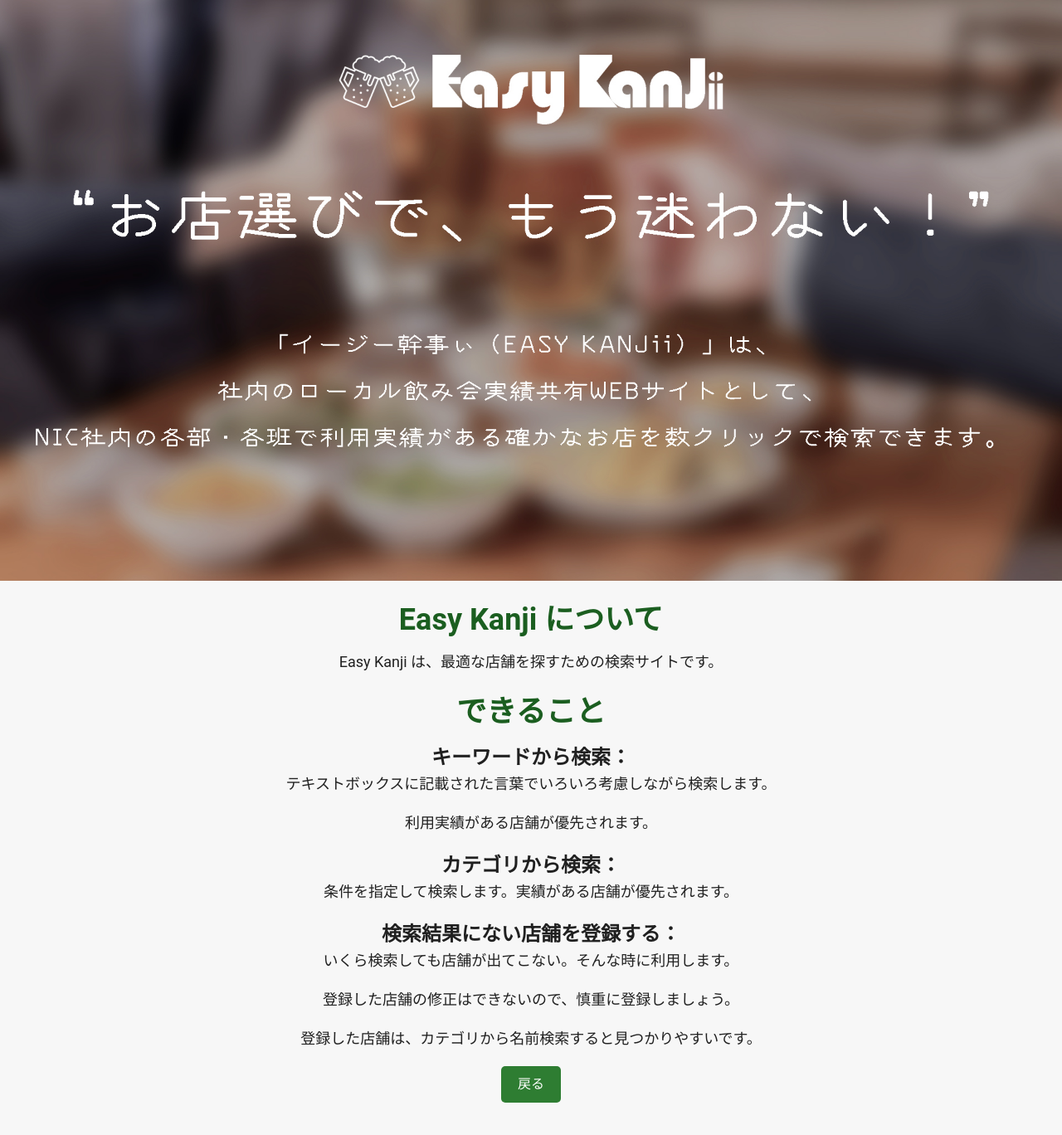
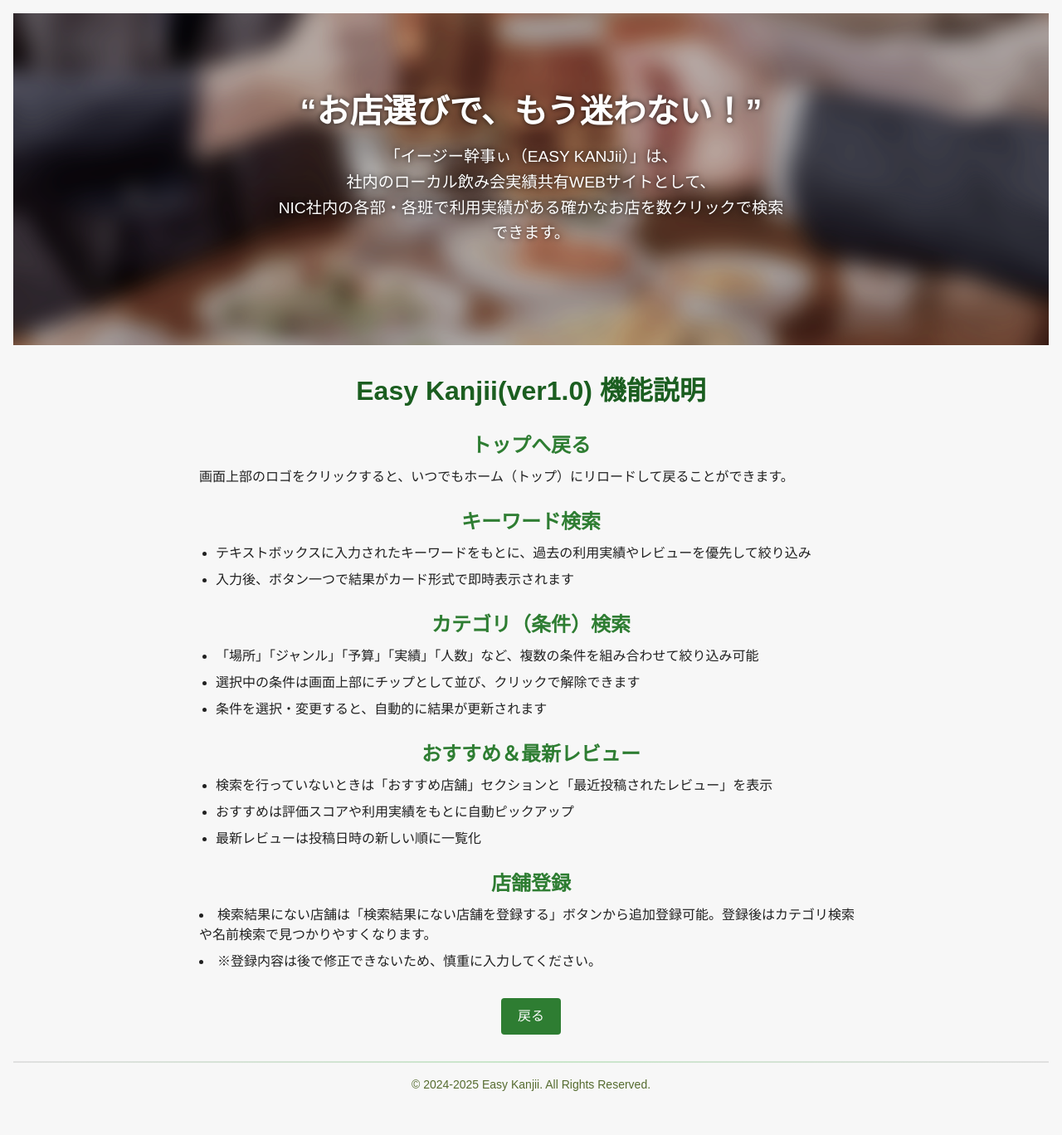
Before and after one commit to NexusCraftLab-TeamB/easy-kanji, a Vue app: page /about in a window 1280 px wide. Shown: the top 1368 px of the page at 83% size. Built offline with nearby package versions, Linux system fonts and the light colour scheme.

Commit message:
aboutus修正

```diff
--- a/src/App.vue
+++ b/src/App.vue
@@ -114,7 +114,7 @@ footer {
 
 .scroll-to-top {
   position: fixed;
-  bottom: 30px;
+  bottom: 80px;
   right: 30px;
   z-index: 1000;
   border-radius: 50%;
--- a/src/views/aboutUs.vue
+++ b/src/views/aboutUs.vue
@@ -1,86 +1,217 @@
 <template>
-  <div class="about-container">
-    <!-- ✅ 画像を上部に表示 -->
-    <img src="@/assets/AboutUs.jpg" alt="About Easy Kanji" class="about-image">
+  <div class="home-overview-container">
+    <!-- Hero image or illustration -->
+    <div class="hero-image-container">
+      <img src="@/assets/AboutUs.png" alt="Easy Kanji Home Overview" class="hero-image" />
+      <div class="overlay-text">
+        <p>
+          <span class="highlight-text">“お店選びで、もう迷わない！”</span>
+          「イージー幹事ぃ（EASY KANJii）」は、<br>
+          社内のローカル飲み会実績共有WEBサイトとして、<br>
+          NIC社内の各部・各班で利用実績がある確かなお店を数クリックで検索できます。
+        </p>
+      </div>
+    </div>
 
-    <!-- ✅ 画像の下にコンテンツを配置 -->
-    <div class="text-content">
-      <h1>Easy Kanji について</h1>
-      <p>Easy Kanji は、最適な店舗を探すための検索サイトです。</p>
-      <h1>できること</h1>
-      <h2>キーワードから検索：</h2>
-      <p>テキストボックスに記載された言葉でいろいろ考慮しながら検索します。</p>
-      <p>利用実績がある店舗が優先されます。</p>
+    <div class="overview-content">
+      <h1>Easy Kanjii(ver1.0) 機能説明</h1>
 
-      <h2>カテゴリから検索：</h2>
-      <p>条件を指定して検索します。実績がある店舗が優先されます。</p>
+      <section>
+        <h2>トップへ戻る</h2>
+        <p>画面上部のロゴをクリックすると、いつでもホーム（トップ）にリロードして戻ることができます。</p>
+      </section>
 
-      <h2>検索結果にない店舗を登録する：</h2>
-      <p>いくら検索しても店舗が出てこない。そんな時に利用します。</p>
-      <p>登録した店舗の修正はできないので、慎重に登録しましょう。</p>
-      <p>登録した店舗は、カテゴリから名前検索すると見つかりやすいです。</p>
+      <section>
+        <h2>キーワード検索</h2>
+        <ul>
+          <li>テキストボックスに入力されたキーワードをもとに、過去の利用実績やレビューを優先して絞り込み</li>
+          <li>入力後、ボタン一つで結果がカード形式で即時表示されます</li>
+        </ul>
+      </section>
+
+      <section>
+        <h2>カテゴリ（条件）検索</h2>
+        <ul>
+          <li>「場所」「ジャンル」「予算」「実績」「人数」など、複数の条件を組み合わせて絞り込み可能</li>
+          <li>選択中の条件は画面上部にチップとして並び、クリックで解除できます</li>
+          <li>条件を選択・変更すると、自動的に結果が更新されます</li>
+        </ul>
+      </section>
+
+      <section>
+        <h2>おすすめ＆最新レビュー</h2>
+        <ul>
+          <li>検索を行っていないときは「おすすめ店舗」セクションと「最近投稿されたレビュー」を表示</li>
+          <li>おすすめは評価スコアや利用実績をもとに自動ピックアップ</li>
+          <li>最新レビューは投稿日時の新しい順に一覧化</li>
+        </ul>
+      </section>
+
+      <section>
+        <h2>店舗登録</h2>
+        <li>検索結果にない店舗は「検索結果にない店舗を登録する」ボタンから追加登録可能。登録後はカテゴリ検索や名前検索で見つかりやすくなります。</li>
+        <li>※登録内容は後で修正できないため、慎重に入力してください。</li>
+      </section>
 
       <router-link to="/" class="back-button">戻る</router-link>
     </div>
+
+    <!-- ✅ フッターの上にラインを追加 -->
+    <div class="footer-separator"></div>
+
+    <!-- ✅ 追加したフッター -->
+    <footer class="footer">
+      <p class="footer-right">&copy; 2024-2025 Easy Kanjii. All Rights Reserved.</p>
+    </footer>
+
   </div>
 </template>
 
 <script>
 export default {
-  name: "AboutUs"
+  name: "HomeOverview",
+  mounted() {
+    window.scrollTo(0, 0);
+  }
 };
 </script>
 
 <style scoped>
-/* ✅ 全体のコンテナ */
-.about-container {
+.home-overview-container {
+  font-family: 'ヒラギノ角ゴ Pro','Hiragino Kaku Gothic Pro','メイリオ',Meiryo,sans-serif;
   display: flex;
   flex-direction: column;
   align-items: center;
-  width: 100vw;
-  max-width: 100%;
+  text-align: center;
+  padding: 16px;
+}
+
+.hero-image-container {
+  position: relative;
+  width: 100%;
+}
+.overlay-text {
+  position: absolute;
+  top: 20%;
+  left: 50%;
+  transform: translateX(-50%);
+  color: white;
+  text-shadow: 0 0 6px rgba(0,0,0,0.7);
+  font-size: 18px;
+  line-height: 1.6;
+  max-width: 80%;
   text-align: center;
 }
 
-/* ✅ 画像のスタイル */
-.about-image {
-  width: 100%;
-  height: auto;
-  max-height: 700px; /* 高さを制限 */
-  object-fit: cover; /* 画像の比率を保ちつつリサイズ */
+.overlay-text p {
+  font-size: 1.2rem;
 }
 
-/* ✅ 画像の下に表示するテキスト */
-.text-content {
-  max-width: 800px;
-  padding: 20px;
+.highlight-text {
+  font-family: inherit;
+  font-size: 2.5rem;
+  font-weight: bold;
+  display: block;
+  margin-bottom: 0.5rem;
 }
 
-/* ✅ 見出し */
-h1 {
-  font-size: 36px;
-  margin-bottom: 10px;
+.hero-image {
+  width: 100%;
+  max-height: 400px;
+  object-fit: cover;
+  margin-bottom: 24px;
+}
+
+.overview-content {
+  max-width: 800px;
+}
+
+.overview-content h1 {
+  font-size: 32px;
+  margin-bottom: 16px;
   color: #1b5e20;
 }
 
-/* ✅ 説明文 */
-p {
-  font-size: 18px;
-  margin-bottom: 20px;
+.overview-content h2 {
+  font-size: 24px;
+  margin-top: 24px;
+  margin-bottom: 8px;
+  color: #2e7d32;
 }
 
-/* ✅ 戻るボタン */
+.overview-content p,
+.overview-content li {
+  font-size: 16px;
+  margin-bottom: 8px;
+  text-align: left;
+}
+
+.overview-content ul {
+  list-style: disc;
+  padding-left: 20px;
+}
+
 .back-button {
   display: inline-block;
+  margin-top: 24px;
   padding: 10px 20px;
   background-color: #2e7d32;
   color: white;
   text-decoration: none;
-  border-radius: 5px;
-  transition: background 0.3s;
+  border-radius: 4px;
+  transition: background-color 0.3s;
 }
 
 .back-button:hover {
   background-color: #1b5e20;
 }
+
+
+		/* フッター上部の区切り線 */
+		.footer-separator {
+			width: 100%;
+			height: 2px;
+			background: linear-gradient(to right, #e0e0e0, #c8e6c9, #e0e0e0); /* 両端がグレー、中央が薄い緑 */
+			margin-top: 32px;
+		}
+
+		/* フッター */
+		.footer {
+			background-color: #2e7d32;
+			color: darkolivegreen;
+			padding: 16px 24px;
+			text-align: center;
+			font-size: 14px;
+			display: flex;
+			justify-content: flex-end;
+			align-items: center;
+		}
+
+		/* フッターのリンク */
+		.footer-links {
+			list-style: none;
+			padding: 0;
+			margin: 0;
+		}
+
+		.footer-links li {
+			display: inline;
+			margin-right: 20px; /* 間隔を空ける */
+		}
+
+		.footer-links a {
+			color: darkolivegreen;
+			font-weight:bold;
+			text-decoration: none;
+			font-size: 14px;
+		}
+
+		.footer-links a:hover {
+			text-decoration: underline;
+		}
+
+		/* コピーライト */
+		.footer-right {
+			font-size: 14px;
+		}
 </style>
--- a/src/views/home.vue
+++ b/src/views/home.vue
@@ -166,10 +166,10 @@
 					{ name: '銀座', count: 203, image: require('@/assets/home-image04.jpg') },
 					{ name: '六本木', count: 178, image: require('@/assets/home-image05.jpg') },
 					{ name: '恵比寿', count: 165, image: require('@/assets/home-image06.jpg') }
-				],
+				],*/
 				// 店舗登録フォームの表示状態
 				isRegisterFormOpen: false
-				*/
+
 			};
 		},
 		methods: {
@@ -251,6 +251,7 @@
 					} else {
 						console.error('Error fetching data:', error);
 					}
+
 				}
 			},
 			// 店舗詳細ページへ遷移
```
Also changed, not shown: src/assets/AboutUs.png (added).
